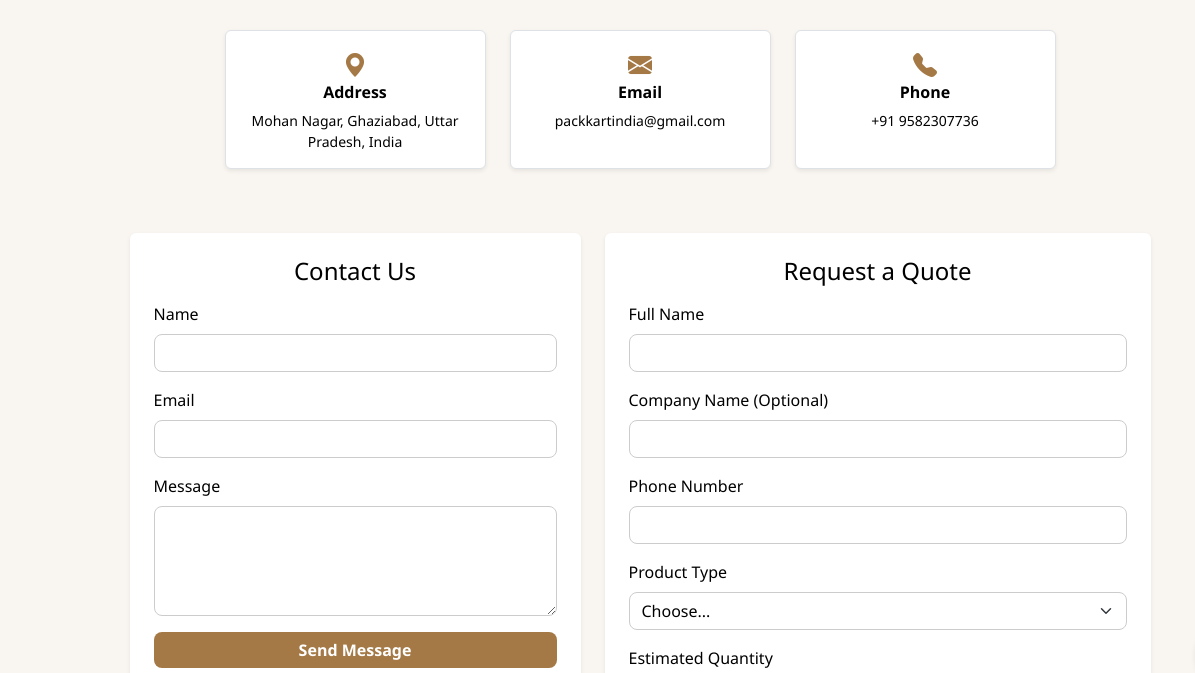
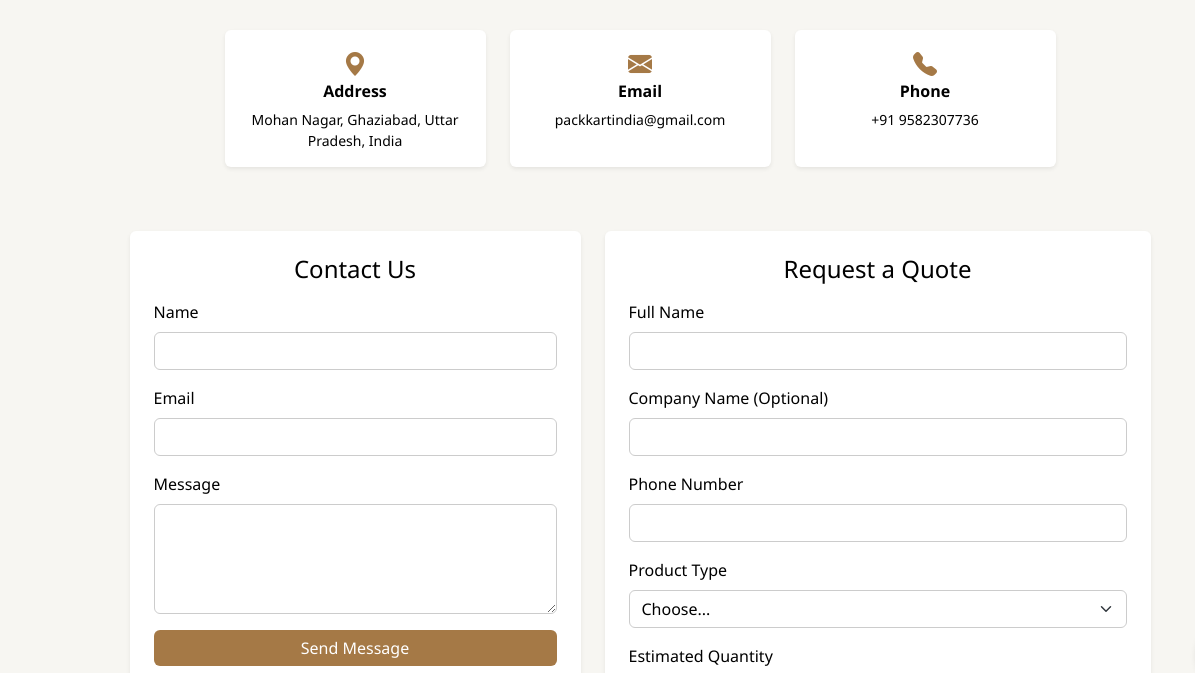
Before and after one commit to bhaskkkarrr/packkart, a plain HTML site: page contact.html in a window 1280 px wide. Shown: the part 98-771 px from the top of the page, 0-1195 px from the left. Drawn offline with nearby package versions, Linux system fonts and the light colour scheme.

Commit message:
Multiple chnages

```diff
--- a/style.css
+++ b/style.css
@@ -298,80 +298,79 @@ section.py-5.text-center .row img {
   background-color: #8e663a !important; /* Darker shade on hover */
   color: #fff;
 }
-:root {
-  --pk-brown: #7b5e47;
-  --pk-brown-light: #a57946;
-  --pk-bg-light: #f9f5f1;
-  --pk-btn-hover: #8e663a;
-}
 
-/* Contact Section Background */
-#contact {
-  background-color: var(--pk-bg-light);
-  color: #000;
-}
-
-/* Text Color */
-#contact h4,
-#contact .form-label,
-#contact .form-control,
-#contact .form-select,
-#contact p,
-#contact h6 {
-  color: #000 !important;
-}
-
-/* Contact Info Icons */
-#contact i {
-  color: var(--pk-brown-light);
-}
-
-/* Remove border from form boxes */
-#contact .form-container,
-#contact .p-4.border {
-  border: none !important;
-  background-color: #fff;
-  border-radius: 0.75rem;
-  box-shadow: 0 0 10px rgba(123, 94, 71, 0.08); /* soft elevation */
-}
-
-/* Form Controls */
-#contact .form-control,
-#contact .form-select {
-  border: 1px solid #ccc;
-  border-radius: 0.5rem;
-  color: #000;
-  background-color: #fff;
-  transition: box-shadow 0.3s ease, border-color 0.3s ease;
-}
-
-#contact .form-control:focus,
-#contact .form-select:focus {
-  border-color: var(--pk-brown-light);
-  box-shadow: 0 0 4px rgba(123, 94, 71, 0.3);
-  outline: none;
-}
-
-/* Custom Button */
-.btn-custom {
-  background-color: var(--pk-brown-light);
-  color: #fff;
-  font-weight: 600;
-  border: none;
-  border-radius: 0.5rem;
-  transition: background-color 0.3s ease, transform 0.2s ease;
-}
-
-.btn-custom:hover {
-  background-color: var(--pk-btn-hover);
-  transform: scale(1.03);
-}
 
 /* Map Styling */
 .map-container iframe {
   border-radius: 0.5rem;
   box-shadow: 0 0 10px rgba(165, 121, 70, 0.1);
 }
-#contact .row i.bi {
-  color: var(--pk-brown-light) !important;
+/* =======================
+   Contact Page Styling
+==========================*/
+
+/* Backgrounds */
+.bg-custom-light {
+  background-color: #f7f6f2; /* subtle light beige */
 }
+
+/* Custom Button */
+.btn-custom {
+  background-color: #a57946;
+  color: #fff;
+  border: none;
+  transition: background-color 0.3s ease;
+}
+
+.btn-custom:hover {
+  background-color: #8b6539;
+}
+
+/* Contact Cards */
+#contact .border {
+  border: none !important;
+}
+
+#contact .bg-white {
+  background-color: #fff;
+}
+
+#contact .shadow-sm {
+  box-shadow: 0 2px 8px rgba(0, 0, 0, 0.08);
+}
+
+/* Text Colors */
+#contact,
+#contact h4,
+#contact h6,
+#contact label,
+#contact p,
+#contact input,
+#contact textarea,
+#contact select {
+  color: #000;
+}
+
+/* Icon Colors */
+#contact i.bi {
+  color: #a57946 !important;
+}
+
+/* Form Inputs */
+#contact input,
+#contact textarea,
+#contact select {
+  background-color: #fff;
+  border: 1px solid #ccc;
+  border-radius: 0.375rem;
+  box-shadow: none;
+}
+
+/* Form Input Focus */
+#contact input:focus,
+#contact textarea:focus,
+#contact select:focus {
+  border-color: #a57946;
+  box-shadow: 0 0 0 0.15rem rgba(165, 121, 70, 0.25);
+  outline: none;
+}
```
